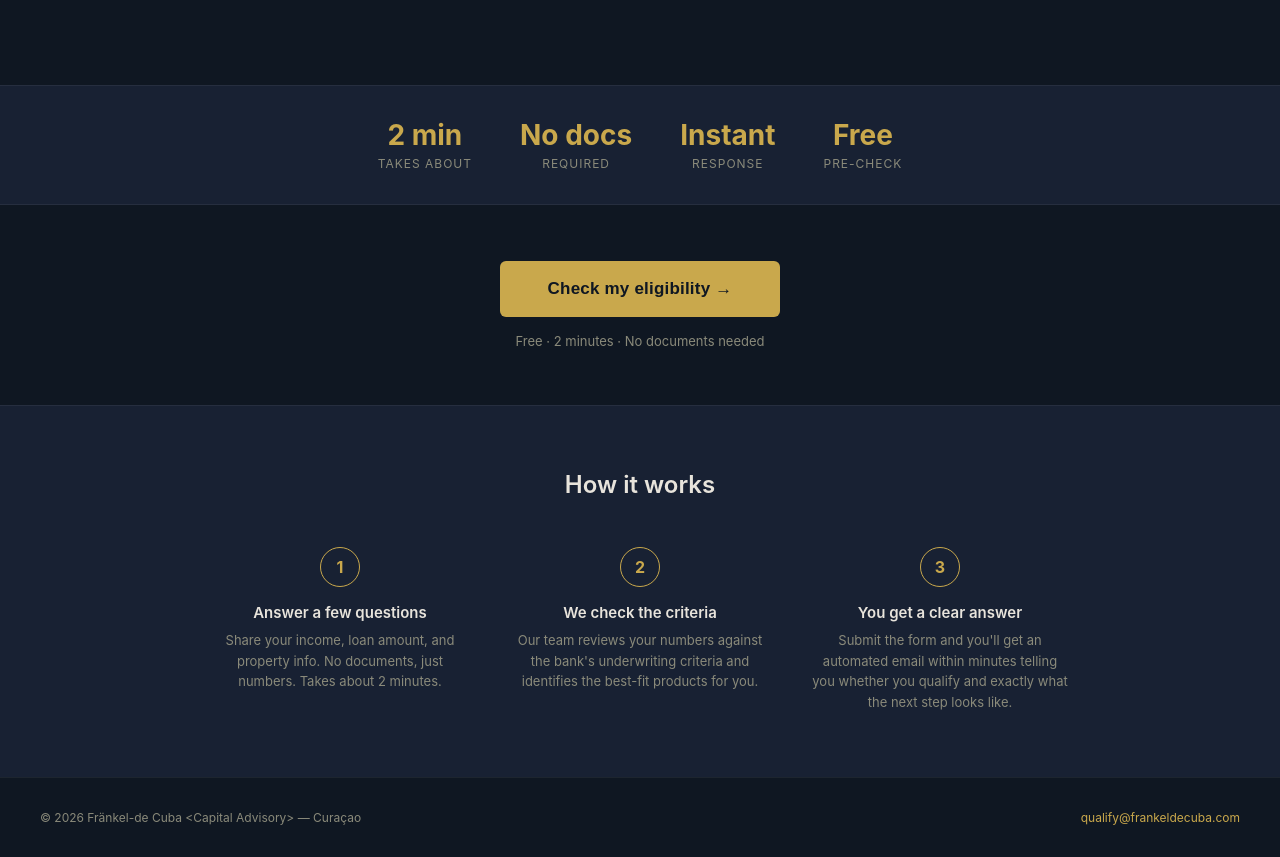
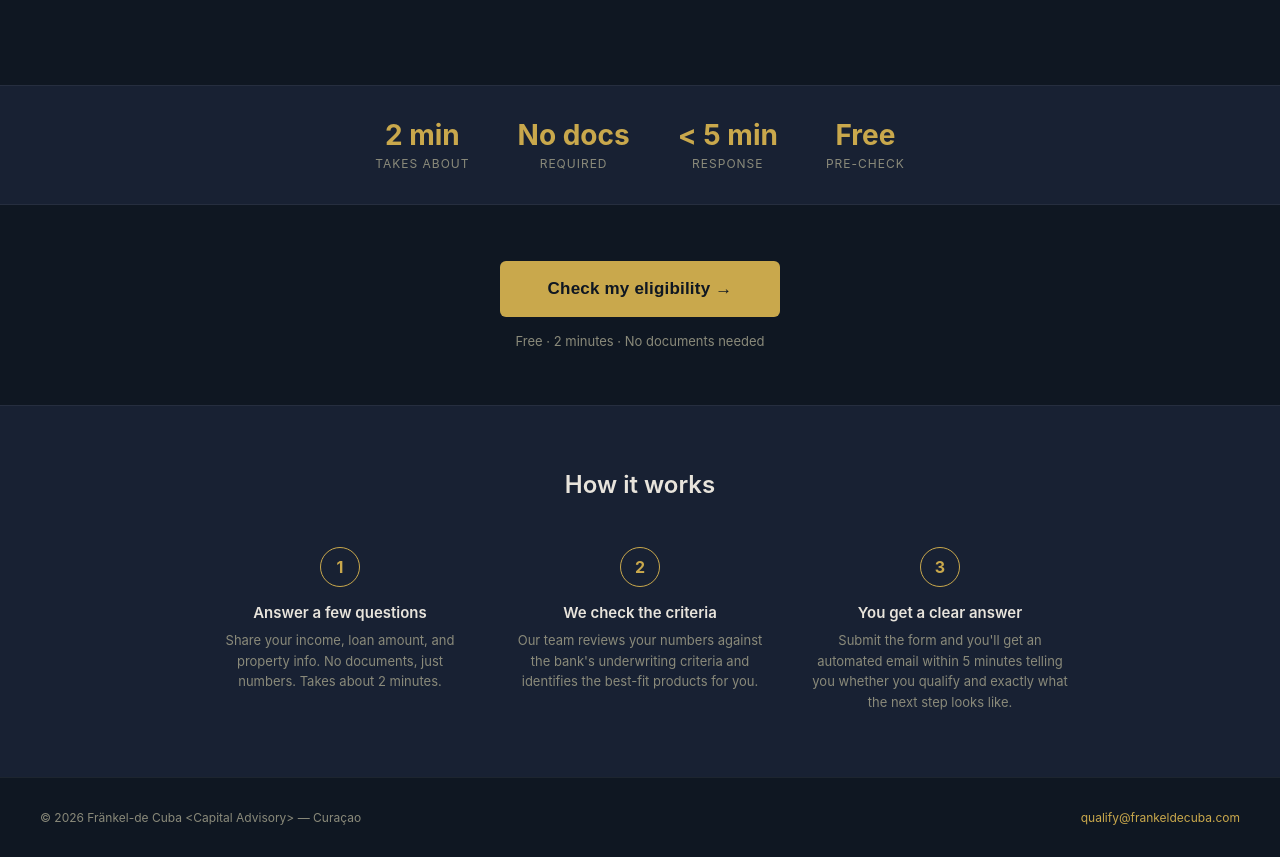
Before and after one commit to jarvis-fdc/qualify, a plain HTML site: page index.html in a window 1280 px wide. Shown: the part 432-1289 px from the top of the page. Drawn offline with Linux system fonts and the light colour scheme; a script that the page names is missing.

Commit message:
Update response time copy from 'Instant' to '< 5 min'

```diff
--- a/index.html
+++ b/index.html
@@ -295,7 +295,7 @@
       <span class="stat-label">Required</span>
     </div>
     <div class="stat">
-      <span class="stat-value">Instant</span>
+      <span class="stat-value">&lt; 5 min</span>
       <span class="stat-label">Response</span>
     </div>
     <div class="stat">
@@ -335,7 +335,7 @@
       <div class="step">
         <div class="step-num">3</div>
         <h3>You get a clear answer</h3>
-        <p>Submit the form and you'll get an automated email within minutes telling you whether you qualify and exactly what the next step looks like.</p>
+        <p>Submit the form and you'll get an automated email within 5 minutes telling you whether you qualify and exactly what the next step looks like.</p>
       </div>
     </div>
   </section>
```
